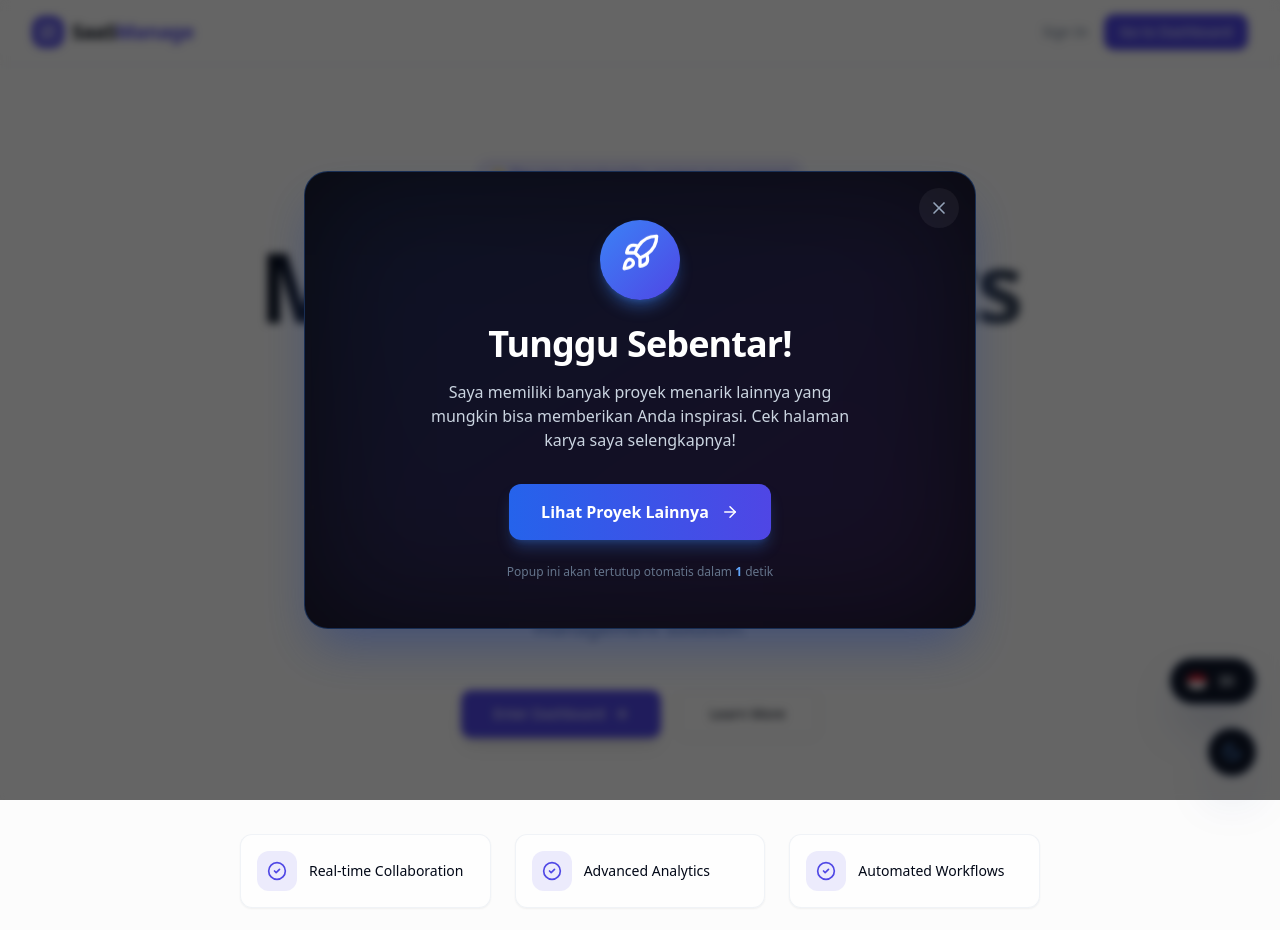
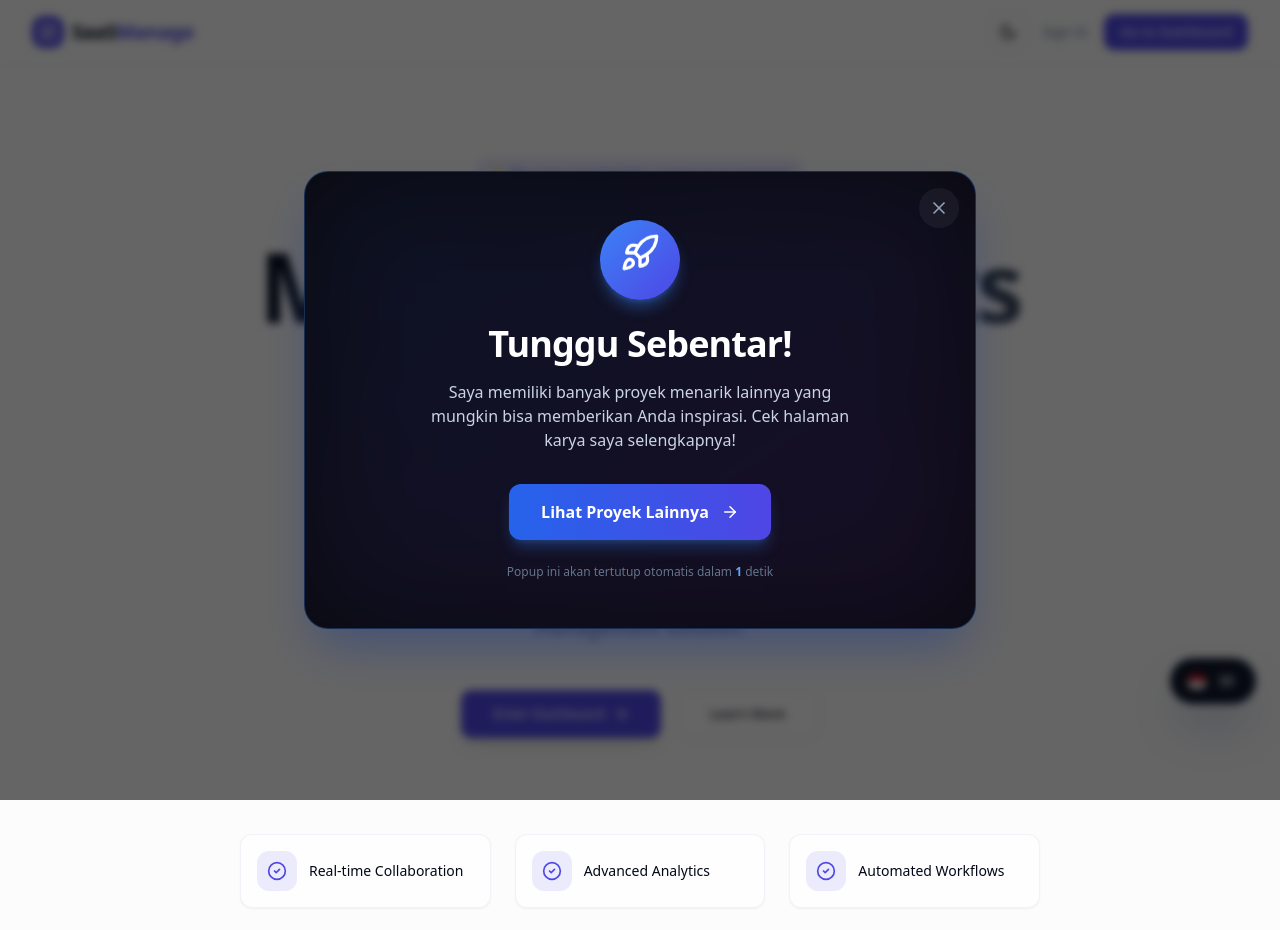
Before and after one commit to NaufalArsyaputraPradana/SaaS-Project-Management, a Next.js app: page / in a window 1280 px wide. Shown: the top 930 px of the page. Built offline with nearby package versions, Linux system fonts and the light colour scheme.

Commit message:
feat: initialize dashboard layout, landing page, and theme toggle component

```diff
--- a/src/app/(dashboard)/layout.tsx
+++ b/src/app/(dashboard)/layout.tsx
@@ -6,7 +6,7 @@ import { authOptions } from "@/lib/auth";
 import { redirect } from "next/navigation";
 import UserNav from "@/components/UserNav";
 import NotificationBell from "@/components/NotificationBell";
-import { ThemeToggle } from "@/components/ThemeToggle";
+import ThemeToggle from "@/components/ThemeToggle";
 import { SidebarNav } from "@/components/SidebarNav";
 import prisma from "@/lib/prisma";
 
--- a/src/app/layout.tsx
+++ b/src/app/layout.tsx
@@ -4,7 +4,6 @@ import "./globals.css";
 import Providers from "@/components/Providers";
 import PromoPopups from "@/components/PromoPopups";
 import GoogleTranslate from "@/components/GoogleTranslate";
-import ThemeToggle from "@/components/ThemeToggle";
 
 const geistSans = Geist({
   variable: "--font-geist-sans",
@@ -35,7 +34,6 @@ export default function RootLayout({
           {children}
           <PromoPopups />
           <GoogleTranslate />
-          <ThemeToggle />
         </Providers>
       </body>
     </html>
--- a/src/app/page.tsx
+++ b/src/app/page.tsx
@@ -1,5 +1,6 @@
 import Link from "next/link";
 import { ArrowRight, LayoutDashboard, CheckCircle2 } from "lucide-react";
+import ThemeToggle from "@/components/ThemeToggle";
 
 export default function Home() {
   return (
@@ -14,6 +15,7 @@ export default function Home() {
             <span className="text-xl font-bold tracking-tight">SaaS<span className="text-primary">Manage</span></span>
           </div>
           <div className="flex items-center gap-4">
+            <ThemeToggle />
             <Link
               href="/dashboard"
               className="text-sm font-medium text-muted-foreground hover:text-foreground transition-colors"
--- a/src/components/ThemeToggle.tsx
+++ b/src/components/ThemeToggle.tsx
@@ -12,19 +12,19 @@ export default function ThemeToggle() {
   useEffect(() => setMounted(true), []);
 
   if (!mounted) {
-    return <div className="fixed bottom-6 right-6 w-12 h-12"></div>;
+    return <div className="w-9 h-9"></div>;
   }
 
   return (
     <button
       onClick={() => setTheme(theme === "dark" ? "light" : "dark")}
-      className="fixed bottom-6 right-6 z-[60] flex items-center justify-center w-12 h-12 rounded-full bg-slate-900 border border-blue-500/30 shadow-2xl shadow-blue-900/40 hover:shadow-blue-500/50 hover:scale-105 transition-all text-slate-200"
-      title="Ubah Tema Gelap/Terang"
+      className="flex items-center justify-center w-9 h-9 rounded-md border border-input bg-transparent hover:bg-accent hover:text-accent-foreground transition-colors"
+      title="Toggle Theme"
     >
       {theme === "dark" ? (
-        <Sun size={20} className="text-yellow-400" />
+        <Sun size={18} />
       ) : (
-        <Moon size={20} className="text-blue-400" />
+        <Moon size={18} />
       )}
     </button>
   );
```
